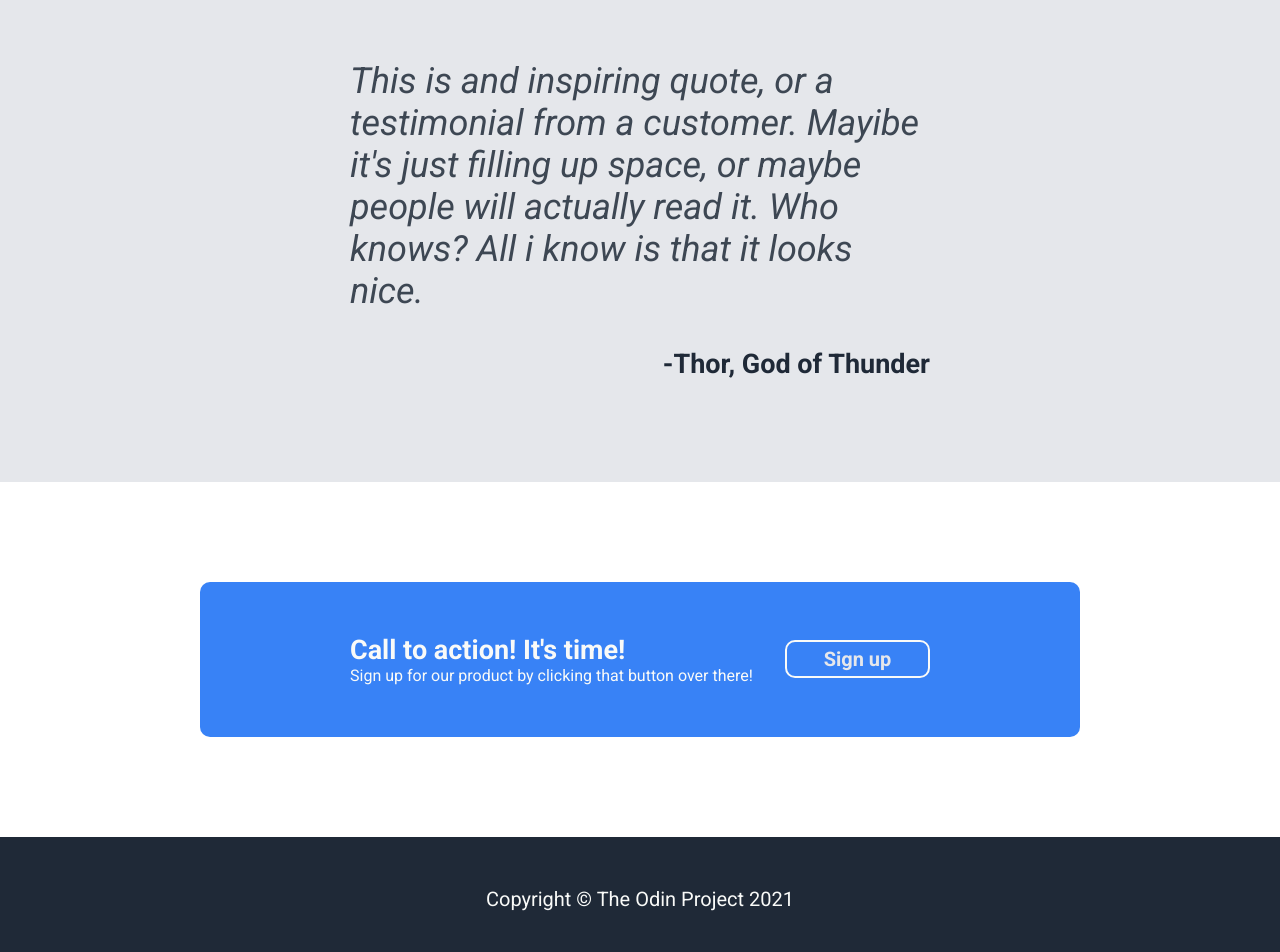
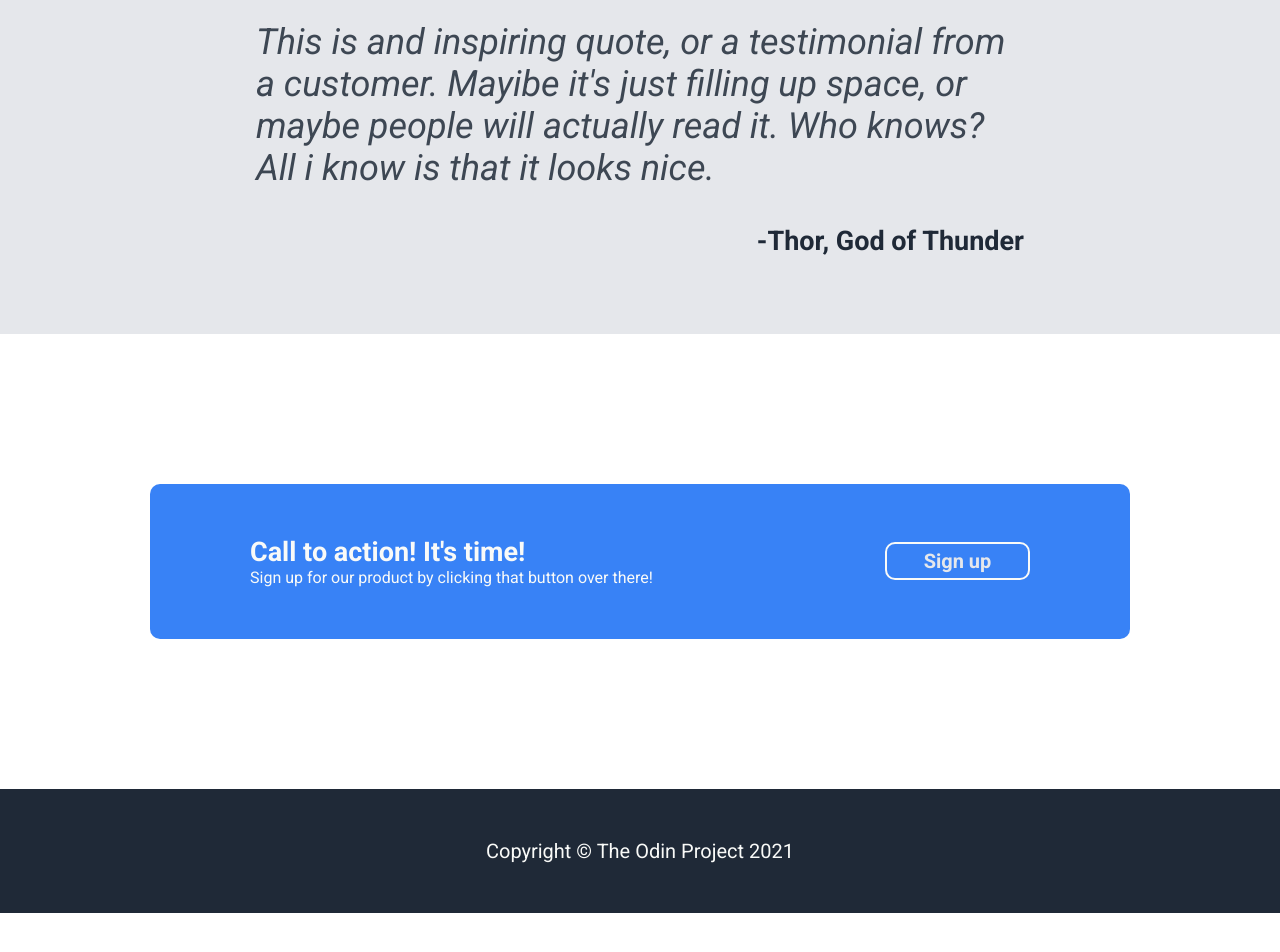
Before and after one commit to OSFranc/Landing_Page_Test, a plain HTML site: page index.html in a window 1280 px wide. Shown: the part 1056-2008 px from the top of the page. After the commit the page ends 1969 px from the top, so only its background shows below. Drawn offline with Linux system fonts and the light colour scheme.

Commit message:
Updated style elements

```diff
--- a/style.css
+++ b/style.css
@@ -33,7 +33,6 @@ body{
     display: flex;
     background-color: #1f2937;
     justify-content: center;
-    height: 300px;
     padding: 50px;
 }
 
@@ -102,7 +101,7 @@ body{
     justify-items: center;
     margin-left: auto;
     margin-right: auto;
-    width: 1000px;
+    gap: 75px;
     margin-top: 40px;
     margin-bottom: 80px;
     flex-wrap: wrap;
@@ -128,15 +127,17 @@ body{
 
 .quote{
 background-color: #E5E7EB;
-padding-left: 350px;
-padding-right: 350px;
-padding-top: 100px;
-padding-bottom: 75px;
+padding:  50px 20% 50px;
+
 }
 
 .callForActionContainer{
     display: flex;
-    padding:100px;
+    justify-content: center;
+    align-items: center;
+    justify-items: center;
+    padding: 150px;
+
 }
 
 .callForAction{
@@ -144,13 +145,12 @@ padding-bottom: 75px;
     display: flex;
     justify-content: space-between;
     background-color: #3882F6;
-    margin-left: 100px;
-    margin-right: 100px;
     border-radius: 10px;
-    padding-left: 150px;
-    padding-right: 150px;
+    padding-left: 100px;
+    padding-right: 100px;
     padding-top: 25px;
     padding-bottom: 25px;
+
 }
 
 .callForAction p{
```
